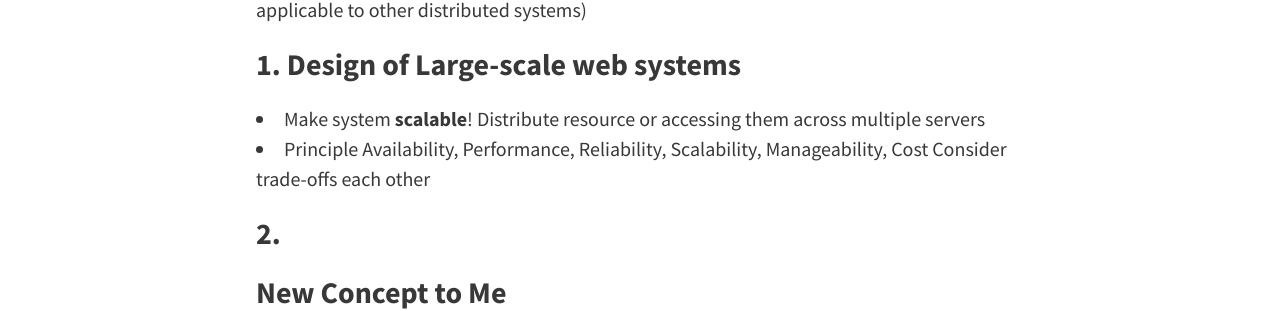
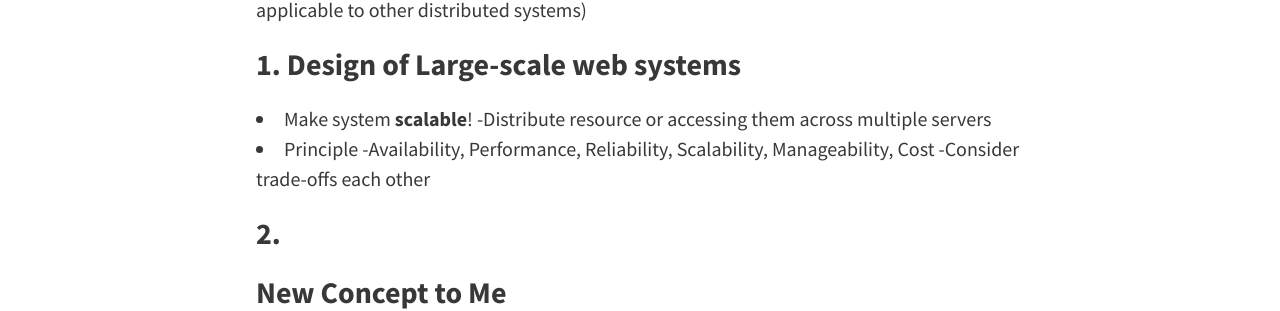
Before and after one commit to kuongee/Gitbook-Resource, a Jekyll site: the page built from _posts/study/2018-01-19-WebArchitecture.md, in a window 1280 px wide. Shown: the part 557-868 px from the top of the page. Built offline with Jekyll 4.4.1, drawn with Linux system fonts in a browser that asks for light colours.

```diff
--- a/_posts/study/2018-01-19-WebArchitecture.md
+++ b/_posts/study/2018-01-19-WebArchitecture.md
@@ -10,10 +10,10 @@ by Kate Matsudaira (aosabook.org)
 
 ### 1. Design of Large-scale web systems
 * Make system **scalable**!
-	Distribute resource or accessing them across multiple servers
+	-Distribute resource or accessing them across multiple servers
 * Principle
-	Availability, Performance, Reliability, Scalability, Manageability, Cost
-	Consider trade-offs each other
+	-Availability, Performance, Reliability, Scalability, Manageability, Cost
+	-Consider trade-offs each other
 
 ### 2.
 
```
